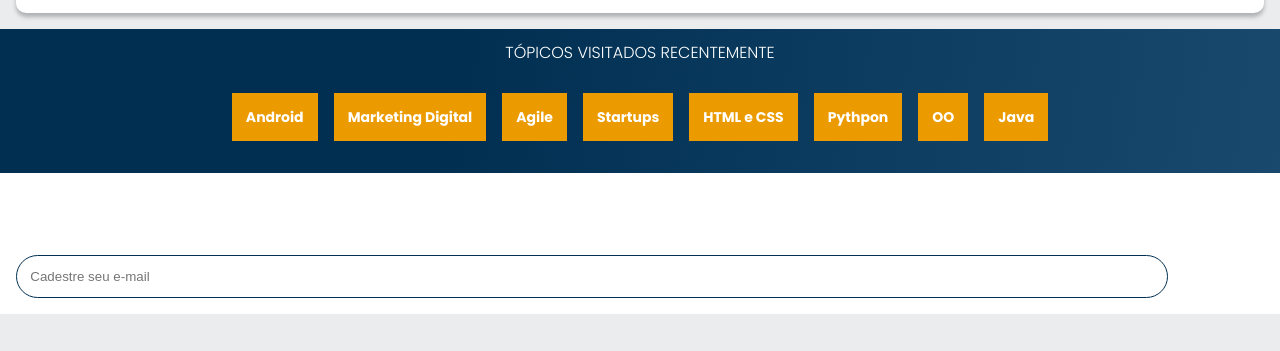
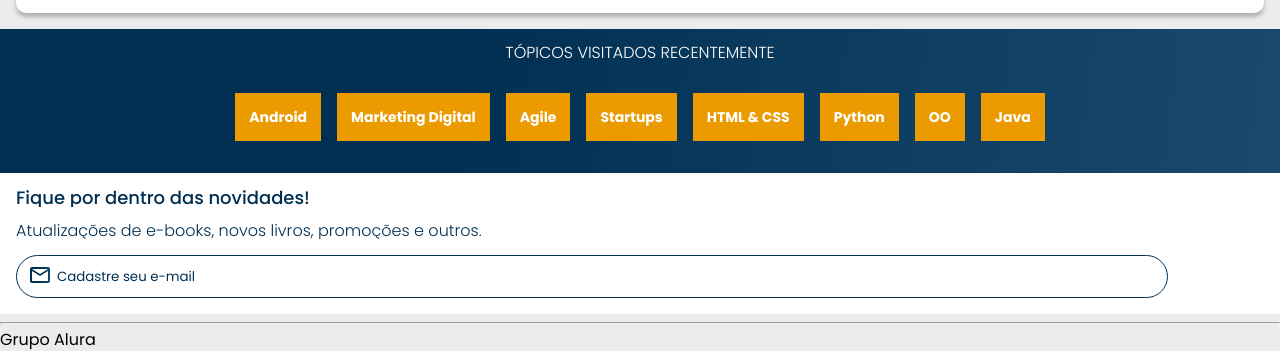
Before and after one commit to maisa08/aluraBooks, a plain HTML site: page index.html in a window 1280 px wide. Shown: the part 2227-2578 px from the top of the page. Before the commit the page ends 2541 px from the top, so only its background shows below. Drawn offline with nearby package versions, Linux system fonts and the light colour scheme; files whose address does not match are found by name.

Commit message:
Add files via upload

```diff
--- a/contato.css
+++ b/contato.css
@@ -1,29 +1,37 @@
-.contato{
+.contato {
     background-color: var(--branco);
     padding: 1em;
 }
 
 .contato__titulo,
-.contato__texto{
+.contato__texto {
+    background: var(--azul-degrade);
     -webkit-background-clip: text;
     -webkit-text-fill-color: transparent;
     background-clip: text;
 }
 
-.contato__titulo{
+.contato__titulo {
     font-size: 18px;
     font-weight: 500;
 }
 
-.contato__texto{
+.contato__texto {
     font-weight: 300;
     margin: 1em 0;
 }
 
-.contato__email{
+.contato__email {
     padding: 1em;
     border: 1px solid var(--azul);
     border-radius: 24px;
     width: 90%;
     color: var(--azul);
 }
+
+.contato__email::placeholder {
+    font-family: var(--fonte-principal);
+    color: var(--azul);
+    background: url("../img/Email.svg") no-repeat;
+    padding-left: 2em;
+}
--- a/index.html
+++ b/index.html
@@ -12,6 +12,7 @@
     <link
         href="https://fonts.googleapis.com/css2?family=Poppins:ital,wght@0,100;0,200;0,300;0,400;0,500;0,600;0,700;0,800;0,900;1,100;1,200;1,300;1,400;1,500;1,600;1,700;1,800;1,900&display=swap"
         rel="stylesheet">
+        <link href="https://fonts.googleapis.com/css2?family=Josefin+Sans:ital,wght@0,100..700;1,100..700&display=swap" rel="stylesheet">
     <link rel="stylesheet" href="https://cdn.jsdelivr.net/npm/swiper@11/swiper-bundle.min.css" />
 
 </head>
@@ -42,6 +43,7 @@
                 </li>
             </ul>
             <img src="img/Logo.svg" alt="Logo da AluraBooks" class="container__imagem">
+
         </div>
         <div class="container">
             <a href="#"><img src="img/Favoritos.svg" alt="Meus favoritos" class="container__imagem"></a>
@@ -150,52 +152,42 @@
 
     <section class="topicos">
         <h2 class="topicos__titulo">TÓPICOS VISITADOS RECENTEMENTE</h2>
-
         <ul class="topicos__lista">
-
-            <li class="topicos__item">
-                <a href="#" class="topicos__link">Android</a>
-            </li>
-
+            <li class="topicos__item"><a href="#" class="topicos__link">Android</a></li>
             <li class="topicos__item">
                 <a href="#" class="topicos__link">Marketing Digital</a>
             </li>
-
             <li class="topicos__item">
                 <a href="#" class="topicos__link">Agile</a>
             </li>
-
             <li class="topicos__item">
                 <a href="#" class="topicos__link">Startups</a>
             </li>
-
             <li class="topicos__item">
-                <a href="#" class="topicos__link">HTML e CSS</a>
+                <a href="#" class="topicos__link">HTML & CSS</a>
             </li>
-
             <li class="topicos__item">
-                <a href="#" class="topicos__link">Pythpon</a>
+                <a href="#" class="topicos__link">Python</a>
             </li>
-
             <li class="topicos__item">
                 <a href="#" class="topicos__link">OO</a>
             </li>
-
             <li class="topicos__item">
                 <a href="#" class="topicos__link">Java</a>
             </li>
-
         </ul>
-
     </section>
 
     <section class="contato">
-        <h2 class="contato__titulo">Fique por dentro das novidades</h2>
+        <h2 class="contato__titulo">Fique por dentro das novidades!</h2>
+        <p class="contato__texto">Atualizações de e-books, novos livros, promoções e outros.</p>
+        <input type="email" placeholder="Cadastre seu e-mail" class="contato__email">
+    </section>
 
-        <p class="contato__texto">Atualizaçao de e-books, novos livros, promoçoes e outros</p>
-
-        <input type="email" placeholder="Cadestre seu e-mail" class="contato__email">
-    </section>
+    <hr/>
+    <footer class="rodape">
+        <h2 class="rodape__titulo">Grupo Alura</h2>
+    </footer>
 
 
     <script src="https://cdn.jsdelivr.net/npm/swiper@11/swiper-bundle.min.js"></script>
--- /dev/null
+++ b/rodape.css
@@ -0,0 +1,8 @@
+hr{
+    margin: 0;
+}
+
+.rodape{
+    background-color: var(--branco);
+    padding-right: 1em;
+}
--- a/style.css
+++ b/style.css
@@ -3,6 +3,7 @@
 @import url("styles/carrossel.css");
 @import url("styles/topicos.css");
 @import url("styles/contato.css");
+@import url("styles/rodape.css");
 
 :root {
     --cor-de-fundo: #EBECEE;
@@ -11,6 +12,7 @@
     --azul-degrade: linear-gradient(97.54deg, #002f52 35.49%, #326589 165.37%);
     --fonte-principal: "Poppins";
     --azul: #002F52;
+    --fonte-secundaria:"Josefin S"
 }
 
 body {
```
Also changed, not shown: header.css (+17 -0 lines), topicos.css (+5 -5 lines).
